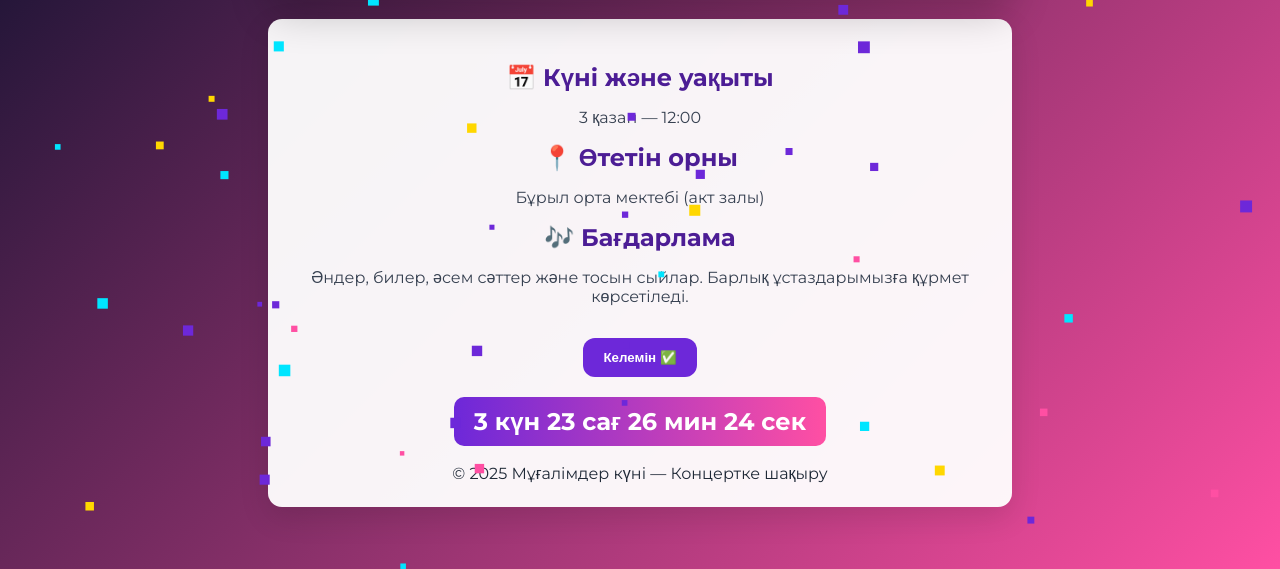
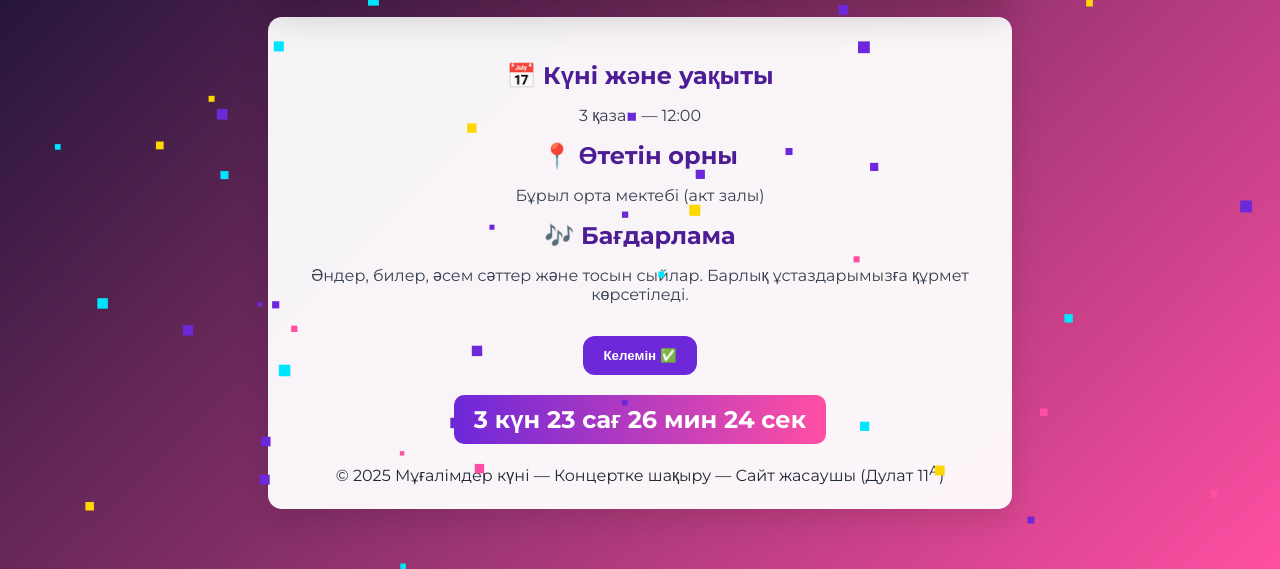
Before and after one commit to Anon57605/Dulat1, a plain HTML site: page index.html in a window 1280 px wide. Shown: the part 231-800 px from the top of the page. Drawn offline with Linux system fonts and the light colour scheme.

Commit message:
index.html

```diff
--- a/index.html
+++ b/index.html
@@ -123,7 +123,7 @@
       </div>
 
       <footer style="margin-top:18px">
-        © 2025 Мұғалімдер күні — Концертке шақыру
+        © 2025 Мұғалімдер күні — Концертке шақыру — Сайт жасаушы (Дулат 11<sup>А</sup>)
       </footer>
     </div>
   </div>
```
